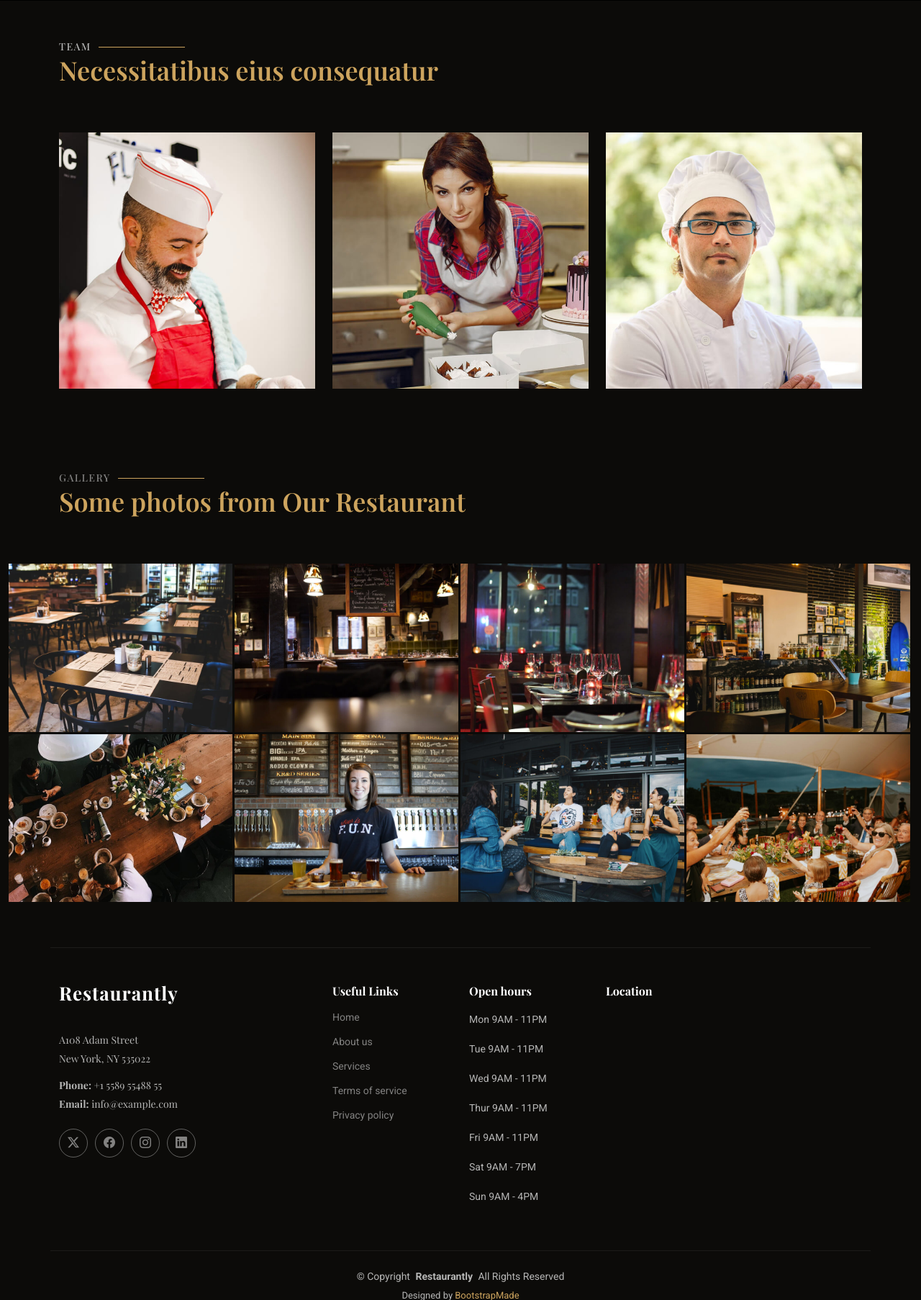
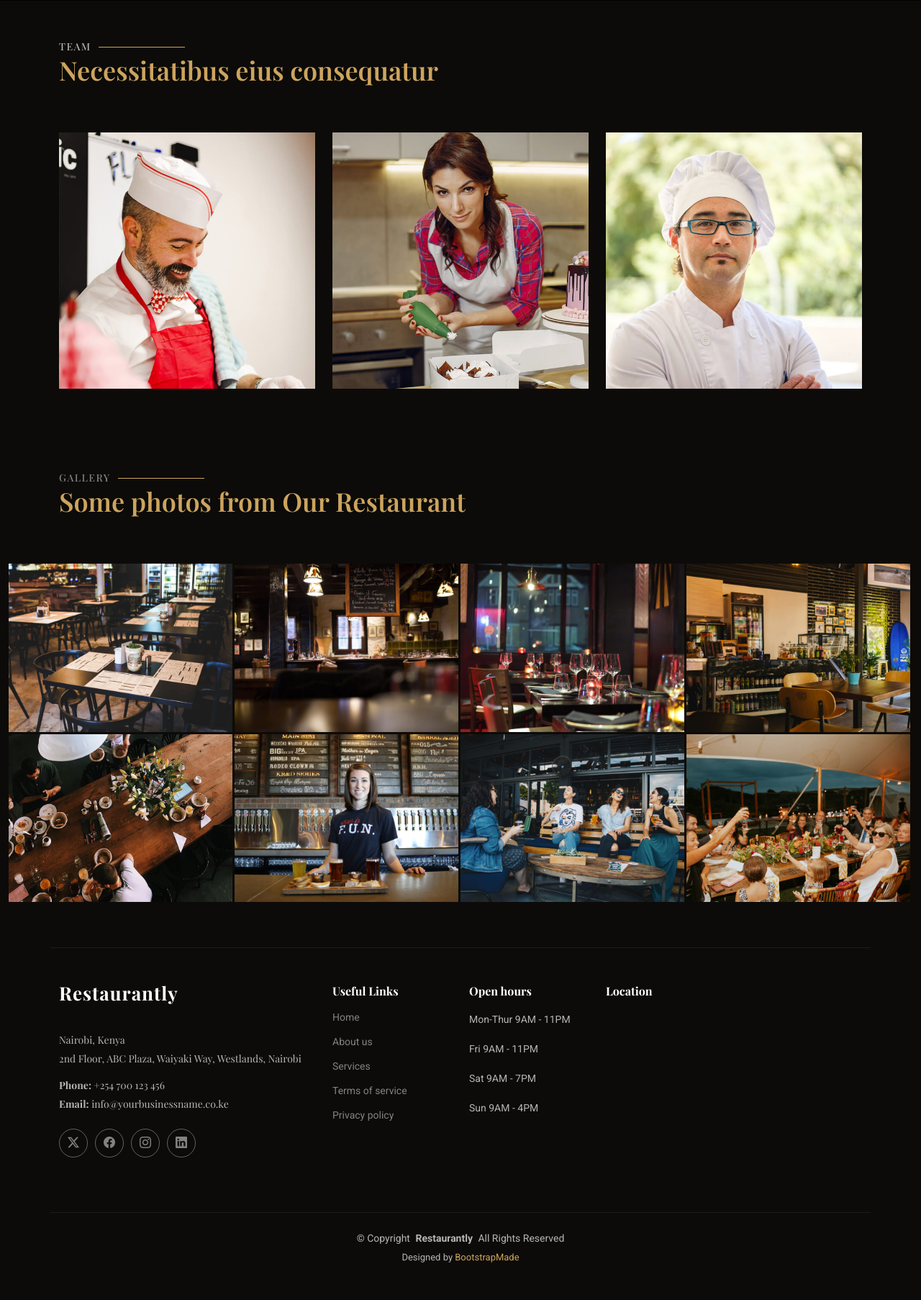
Before and after one commit to mercyogalo/Personal-work, a Django app: page /about/ in a window 1280 px wide. Shown: the part 1001-2807 px from the top of the page at 72% size. After the commit the page ends 2755 px from the top, so only its background shows below. Run offline with Django 4.2, Linux system fonts and the light colour scheme; some libraries are stand-ins or nearby versions; some web fonts are replaced; grey boxes are pictures that could not be loaded.

Commit message:
updated the location and info
updated to relevant data

```diff
--- a/restaurant/restaurantfeature/templates/base.html
+++ b/restaurant/restaurantfeature/templates/base.html
@@ -205,12 +205,16 @@ background-color:#C8B49B;
           <a href="index.html" class="logo d-flex align-items-center">
             <span class="sitename">Restaurantly</span>
           </a>
+
           <div class="footer-contact pt-3">
-            <p>A108 Adam Street</p>
-            <p>New York, NY 535022</p>
-            <p class="mt-3"><strong>Phone:</strong> <span>+1 5589 55488 55</span></p>
-            <p><strong>Email:</strong> <span>info@example.com</span></p>
+            <p>Nairobi, Kenya</p>
+            <p>2nd Floor, ABC Plaza, Waiyaki Way, Westlands, Nairobi</p>
+            <p class="mt-3"><strong>Phone:</strong> <span>+254 700 123 456</span></p>
+            <p><strong>Email:</strong> <span>info@yourbusinessname.co.ke</span></p>
           </div>
+
+
+
           <div class="social-links d-flex mt-4">
             <a href=""><i class="bi bi-twitter-x"></i></a>
             <a href=""><i class="bi bi-facebook"></i></a>
@@ -234,10 +238,7 @@ background-color:#C8B49B;
           <h4>Open hours</h4>
 
           <ul>
-            <li>Mon   9AM - 11PM </li>
-            <li>Tue  9AM - 11PM </li>
-            <li> Wed  9AM - 11PM</li>
-            <li> Thur  9AM - 11PM</li>
+            <li>Mon-Thur   9AM - 11PM </li>
             <li> Fri   9AM - 11PM</li>
             <li> Sat  9AM - 7PM</li>
             <li> Sun  9AM - 4PM</li>
```
